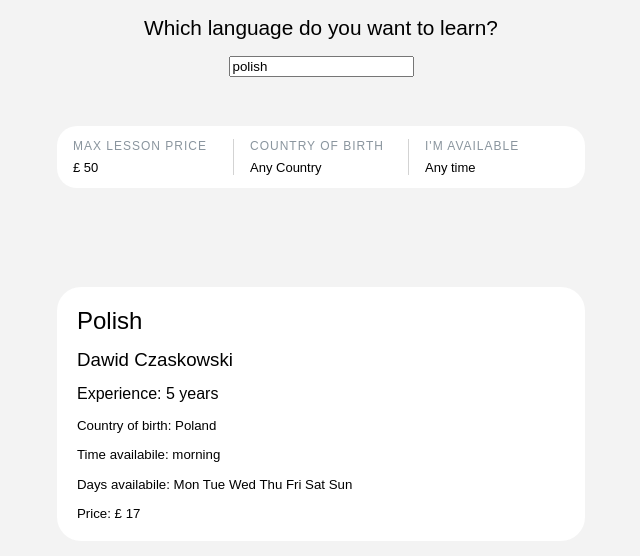
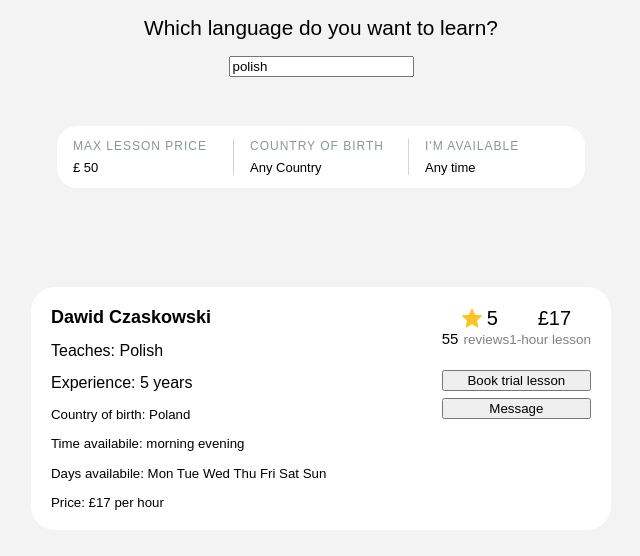
Before and after one commit to ryan50500/Language__App__React__TypeScript, a React (Create React App) app: page / in a window 1280 px wide. Shown: the top 556 px of the page, without its empty margins (319-959 px from the left). Built offline with nearby package versions, Linux system fonts and the light colour scheme.

Commit message:
adding contact info

```diff
--- a/src/TeacherArray.tsx
+++ b/src/TeacherArray.tsx
@@ -7,7 +7,7 @@ const TeacherArray = [
         experience: '5 years',
         country: 'Poland',
         price: 17,
-        time: 'morning',
+        time: 'morning evening',
         days: ['Mon ', 'Tue ', 'Wed ', 'Thu ', 'Fri ', 'Sat ', 'Sun '],
         id: 0,
     },
@@ -17,7 +17,7 @@ const TeacherArray = [
         experience: '2 years',
         country: 'France',
         price: 15,
-        time: 'afternoon',
+        time: 'morning afternoon evening',
         days: ['Mon ', 'Thu ', 'Fri ', 'Sat '],
         id: 1
     },
@@ -47,8 +47,8 @@ const TeacherArray = [
         experience: '3 years',
         country: 'Russia',
         price: 20,
-        time: 'morning',
-        days: ['Mon ', 'Tue ', 'Wed ', 'Thu ', 'Fri'],
+        time: 'afternoon',
+        days: ['Mon ', 'Tue ', 'Thu ', 'Fri'],
         id: 4
     },
     {
@@ -57,8 +57,8 @@ const TeacherArray = [
         experience: '3 years',
         country: 'Ukraine',
         price: 10,
-        time: 'afternoon',
-        days: ['Mon ', 'Tue ', 'Wed ', 'Sat ', 'Sun '],
+        time: 'afternoon evening',
+        days: ['Mon ', 'Tue ', 'Wed'],
         id: 5
     },
 ]
--- a/src/components/FilterStyles.module.css
+++ b/src/components/FilterStyles.module.css
@@ -1,5 +1,9 @@
 .teacher * {
   margin: 0 0 0.9rem 0;
+}
+.teacher__name {
+  font-weight: 700;
+    font-size: 18px;
 }
 .price {
   margin: 0;
@@ -178,3 +182,22 @@
   cursor: pointer;
   color: #3bb3bd;
 }
+.teacher__contact {
+  display: flex;
+    flex-direction: column;
+}
+.teacher__flex {
+  display: flex;
+  justify-content: space-around;
+}
+.teacher__flex__baseline {
+  display: flex;
+  justify-content: space-around;
+  align-items: baseline;
+}
+.teacher__book {
+  margin-top: 22px;
+}
+.teacher__message {
+  margin-top: 7px;
+}
--- a/src/components/FilteredTeachers.tsx
+++ b/src/components/FilteredTeachers.tsx
@@ -229,13 +229,34 @@ const FilteredTeachers: React.FC = () => {
                 return (
                     <TeacherBorder key={arrayItem.id}>
                         <div className={FilterStyles.teacher}>
-                            <h2>{arrayItem.language}</h2>
-                            <h3>{arrayItem.name}</h3>
+                            <h4 className={FilterStyles.teacher__name}>{arrayItem.name}</h4>
+                            <h4>Teaches: {arrayItem.language}</h4>
                             <h4>Experience: {arrayItem.experience}</h4>
                             <h5>Country of birth: {arrayItem.country}</h5>
                             <h5>Time availabile: {arrayItem.time}</h5>
                             <h5>Days availabile: {arrayItem.days}</h5>
-                            <h5 className={FilterStyles.price}>Price: £ {arrayItem.price}</h5>
+                            <h5 className={FilterStyles.price}>Price: £{arrayItem.price} per hour</h5>
+                        </div>
+                        <div className={FilterStyles.teacher__contact}>
+                            <div className={FilterStyles.teacher__flex}>
+                                <div style={{ display: 'flex', alignItems: 'center' }}>
+                                    <svg style={{ fill: '#fdc425', height: '20px', width: '20px' }} viewBox="0 0 24 23" xmlns="http://www.w3.org/2000/svg" className="styles_RatingStarIcon__i7Hk3"><path d="M23.97 8.721a.597.597 0 0 0-.507-.413l-7.744-.822-3.172-7.16c-.192-.435-.903-.435-1.095 0l-3.17 7.16-7.745.822a.601.601 0 0 0-.508.413.606.606 0 0 0 .17.635l5.785 5.248-1.616 7.667a.605.605 0 0 0 .586.729.595.595 0 0 0 .3-.081L12 19.003l6.747 3.916c.204.119.46.105.652-.035a.606.606 0 0 0 .234-.613l-1.616-7.668 5.786-5.248a.606.606 0 0 0 .168-.634z"></path></svg>
+                                    <span style={{ fontSize: '20px', fontWeight: '100', paddingLeft: '5px' }}>5</span>
+                                </div>
+                                <div>
+                                    <span style={{ fontSize: '20px', fontWeight: '100' }}>£{arrayItem.price}</span>
+                                </div>
+                            </div>
+                            <div className={FilterStyles.teacher__flex__baseline}>
+                                {/* <div style={{ display: 'flex', alignItems: 'center' }}>
+                                    <svg style={{ fill: '#fdc425', height: '20px', width: '20px' }} viewBox="0 0 24 23" xmlns="http://www.w3.org/2000/svg" className="styles_RatingStarIcon__i7Hk3"><path d="M23.97 8.721a.597.597 0 0 0-.507-.413l-7.744-.822-3.172-7.16c-.192-.435-.903-.435-1.095 0l-3.17 7.16-7.745.822a.601.601 0 0 0-.508.413.606.606 0 0 0 .17.635l5.785 5.248-1.616 7.667a.605.605 0 0 0 .586.729.595.595 0 0 0 .3-.081L12 19.003l6.747 3.916c.204.119.46.105.652-.035a.606.606 0 0 0 .234-.613l-1.616-7.668 5.786-5.248a.606.606 0 0 0 .168-.634z"></path></svg>
+                                    <span style={{ fontSize: '20px', fontWeight: '100', paddingLeft: '5px' }}>5</span>
+                                </div> */}
+                                <div><span style={{ fontSize: '15px', fontWeight: '100' }}>55</span><span style={{ fontSize: '13.5px', color: 'gray', paddingLeft: '5px' }}>reviews</span></div>
+                                <span style={{ fontSize: '13.5px', color: 'gray' }}>1-hour lesson</span>
+                            </div>
+                            <button className={FilterStyles.teacher__book}>Book trial lesson</button>
+                            <button className={FilterStyles.teacher__message}>Message</button>
                         </div>
                     </TeacherBorder>
                 );
--- a/src/components/TeacherBorder.module.css
+++ b/src/components/TeacherBorder.module.css
@@ -3,6 +3,8 @@
     border-radius: 24px;
     background-color: white;
     padding: 20px;
-    width: 528px;
+    width: 580px;
     margin: 20px auto;
+    display: flex;
+    justify-content: space-between;
 }
```
